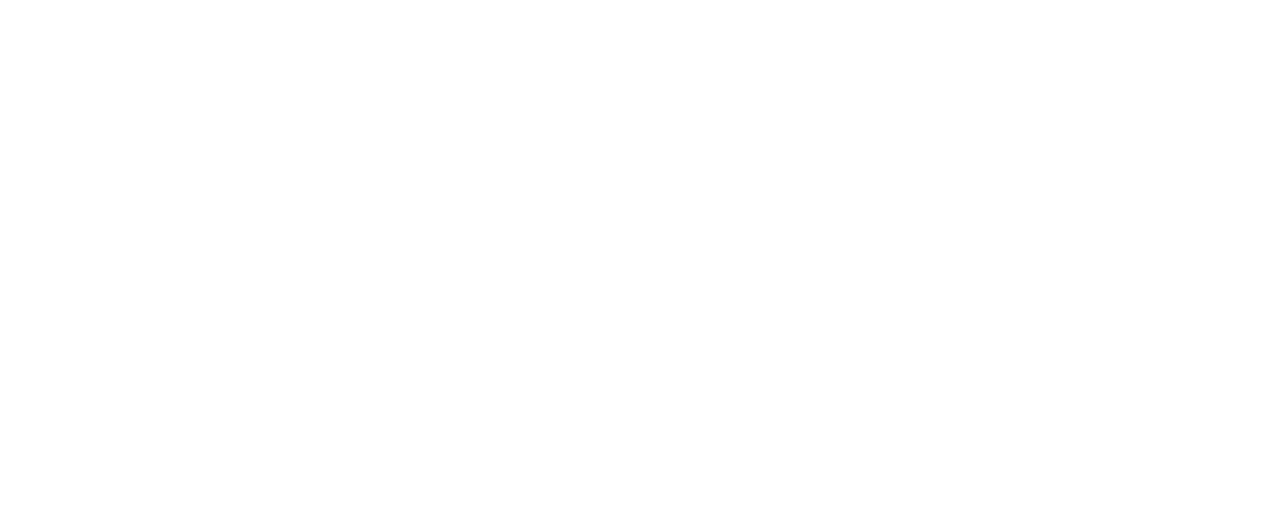
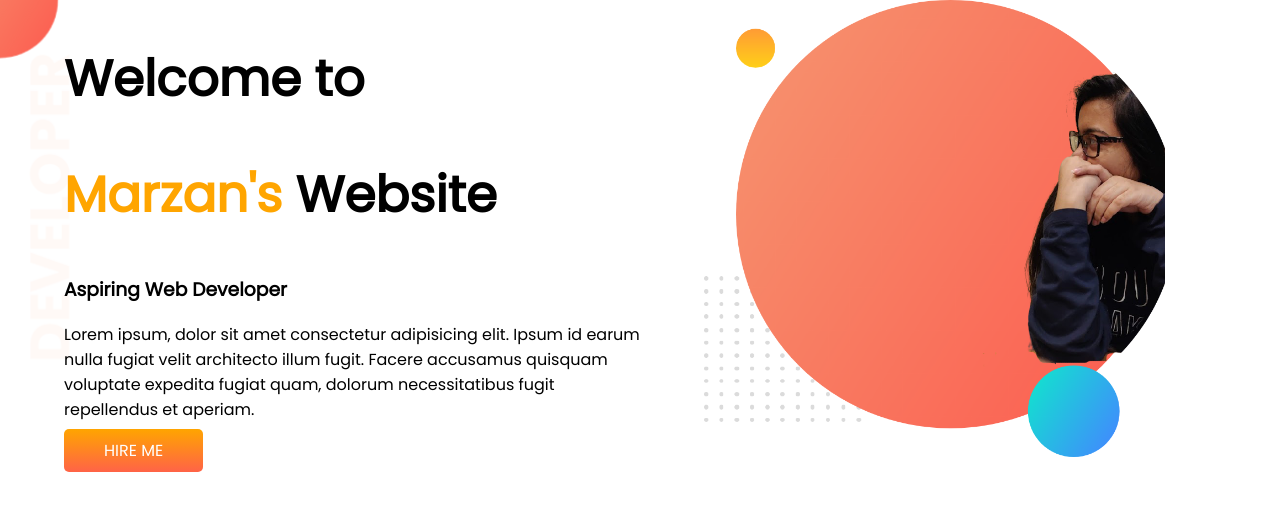
Before and after one commit to Marzan1810662/developer-portfolio_practice, a plain HTML site: page index.html in a window 1280 px wide. Drawn offline with Linux system fonts and the light colour scheme.

Commit message:
top banner added

```diff
--- a/index.html
+++ b/index.html
@@ -1,13 +1,34 @@
 <!DOCTYPE html>
 <html lang="en">
+
 <head>
     <meta charset="UTF-8">
     <meta http-equiv="X-UA-Compatible" content="IE=edge">
     <meta name="viewport" content="width=device-width, initial-scale=1.0">
     <title>Marzan's Portfolio</title>
+    <link rel="preconnect" href="https://fonts.googleapis.com">
+    <link rel="preconnect" href="https://fonts.gstatic.com" crossorigin>
+    <link href="https://fonts.googleapis.com/css2?family=Poppins&display=swap" rel="stylesheet">
     <link rel="stylesheet" href="style.css">
 </head>
+
 <body>
+    <section class="top-banner">
+        <div class="half-width">
+            <h1>Welcome to</h1>
+            <h1><span class="orange-color">Marzan's</span> Website</h1>
+            <h3> Aspiring Web Developer</h3>
+            <p>Lorem ipsum, dolor sit amet consectetur adipisicing elit. Ipsum id earum nulla fugiat velit architecto
+                illum
+                fugit. Facere accusamus quisquam voluptate expedita fugiat quam, dolorum necessitatibus fugit
+                repellendus et aperiam.</p>
+            <a class="link-button" target="_blank" href="http://www.linkedin.com/in/marzanbintehassan">HIRE ME</a>
+        </div>
+        <div class="half-width">
+            <img src="images/sajin.png" alt="Marzan">
+        </div>
+    </section>
 
 </body>
+
 </html>
--- a/style.css
+++ b/style.css
@@ -0,0 +1,34 @@
+body{
+    font-family: 'Poppins', sans-serif;
+    margin: 0;
+}
+
+h1{
+    font-size: 50px;
+}
+.orange-color{
+    color: orange;
+}
+section{
+    display: flex;
+}
+.half-width{
+    width: 50%;
+    padding-left: 5%;
+}
+.half-width img{
+    width: 80%;
+}
+.link-button{
+    text-decoration: none;
+    background-image: linear-gradient(orange, tomato);
+    color: white;
+    font-weight: 400;
+    /*background-color: orange;*/
+    padding: 10px 40px;
+    border-radius: 5px;
+}
+.top-banner{
+   background-image: url(images/top-banner.png);
+   background-repeat: no-repeat;
+}
```
Also changed, not shown: images/dream-bg.png (added), images/exp-bg.png (added), images/jhankar.png (added), images/jhankar2.png (added), images/my-bg.png (added), images/my-bg2.png (added), images/sajin.png (added), images/sajin2.png (added), images/top-banner.png (added), 7 other files.
